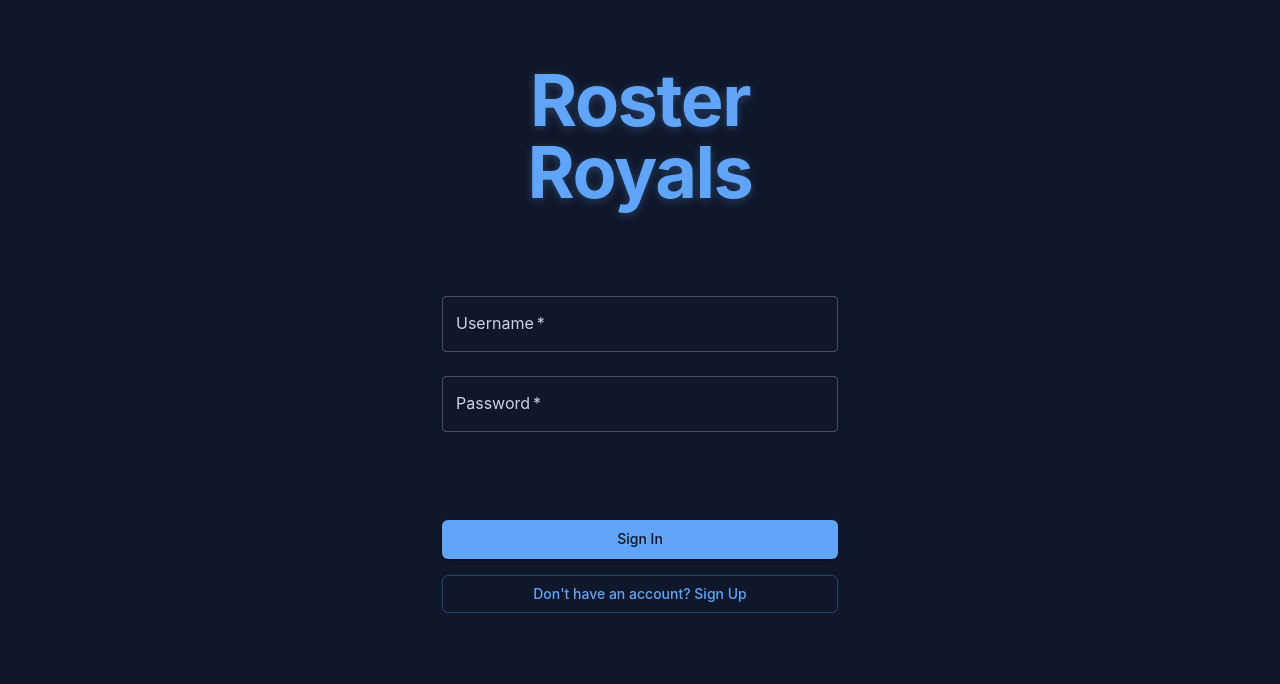
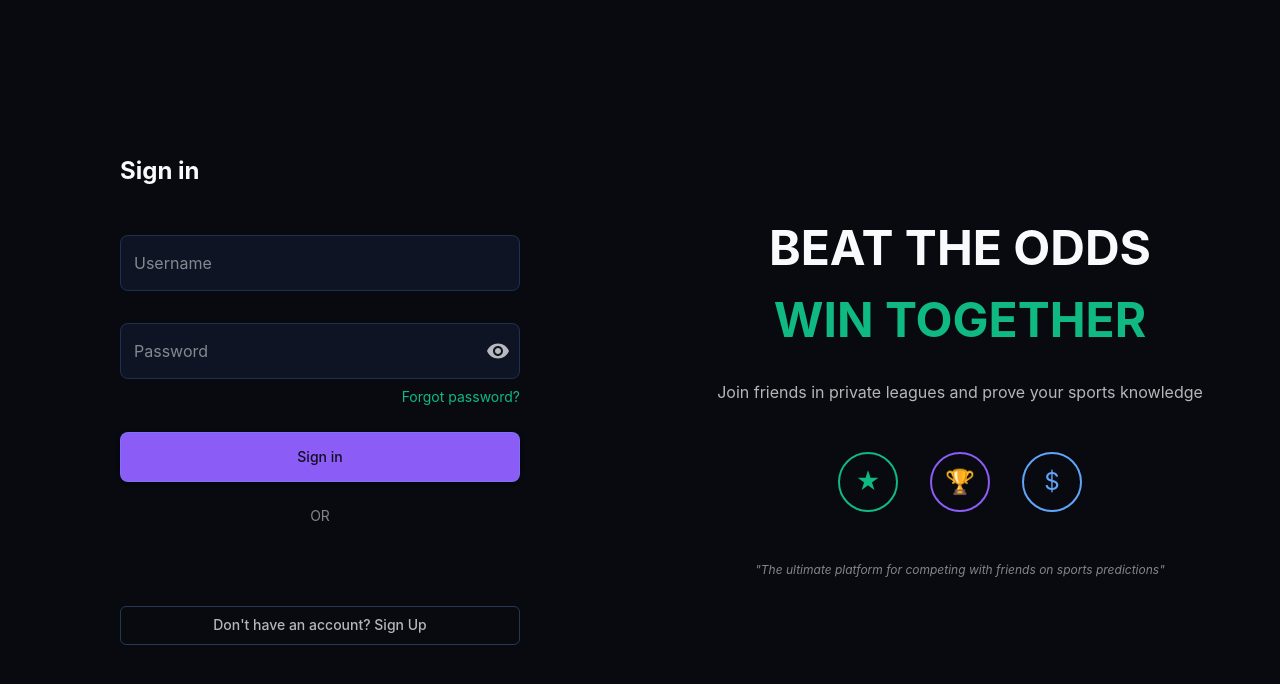
Before and after one commit to gnart-gnart/roster-royals, a React (Create React App) app in the folder frontend/: page / in a window 1280 px wide. Shown: the top 684 px of the page. Built offline with nearby package versions, Linux system fonts and the light colour scheme; no server answers.

Commit message:
adjusted UI for login page

```diff
--- a/frontend/src/pages/LoginPage.js
+++ b/frontend/src/pages/LoginPage.js
@@ -6,10 +6,17 @@ import {
   Container,
   TextField,
   Alert,
+  Grid,
+  InputAdornment,
+  IconButton,
+  Checkbox,
+  FormControlLabel,
 } from '@mui/material';
 import { useNavigate } from 'react-router-dom';
 import { login, register } from '../services/auth';
 import { GoogleOAuthProvider, GoogleLogin } from '@react-oauth/google';
+import VisibilityIcon from '@mui/icons-material/Visibility';
+import VisibilityOffIcon from '@mui/icons-material/VisibilityOff';
 
 function LoginPage() {
   const navigate = useNavigate();
@@ -21,7 +28,7 @@ function LoginPage() {
     email: '',
     password: '',
   });
-
+  const [showPassword, setShowPassword] = useState(false);
 
   // Get the API base URL from the environment variables
   const API_URL = process.env.REACT_APP_API_URL;
@@ -115,36 +122,47 @@ function LoginPage() {
     }
   };
 
+  const handleTogglePasswordVisibility = () => {
+    setShowPassword(!showPassword);
+  };
+
   return (
-    <Container component="main" maxWidth="xs">
-      <Box sx={{ marginTop: 8, display: 'flex', flexDirection: 'column', alignItems: 'center' }}>
-        <Typography
-          component="h1"
-          variant="h1"
-          sx={{
-            color: '#60a5fa',
-            fontWeight: '700',
-            marginBottom: 6,
-            textAlign: 'center',
-            fontSize: { xs: '3.5rem', sm: '4.5rem' },
-            textShadow: '0 2px 10px rgba(96, 165, 250, 0.3)',
-            letterSpacing: '-0.02em',
-            lineHeight: 1,
-          }}
-        >
-          Roster Royals
+    <Grid container sx={{ minHeight: '100vh', bgcolor: '#080a10' }}>
+      {/* Left side - Login Form */}
+      <Grid item xs={12} md={6} sx={{ p: 4, display: 'flex', flexDirection: 'column', justifyContent: 'center' }}>
+        <Box sx={{ maxWidth: 400, mx: 'auto', width: '100%' }}>
+          <Typography variant="h5" sx={{ mb: 4, fontWeight: 'bold', color: '#f8fafc' }}>
+            Sign in
           </Typography>
 
-        {error && <Alert severity="error" sx={{ mt: 2, width: '100%' }}>{error}</Alert>}
+          {error && <Alert severity="error" sx={{ mb: 2, width: '100%' }}>{error}</Alert>}
 
-        <Box component="form" onSubmit={handleSubmit} sx={{ mt: 3 }}>
+          <Box component="form" onSubmit={handleSubmit} sx={{ width: '100%' }}>
             <TextField
               margin="normal"
               required
               fullWidth
-            label="Username"
+              placeholder="Username"
               value={formData.username}
               onChange={(e) => setFormData({ ...formData, username: e.target.value })}
+              variant="outlined"
+              sx={{
+                mb: 2,
+                '& .MuiOutlinedInput-root': {
+                  bgcolor: 'rgba(15, 23, 42, 0.8)',
+                  borderRadius: '8px',
+                  '& fieldset': {
+                    borderColor: 'rgba(96, 165, 250, 0.2)',
+                  },
+                  '&:hover fieldset': {
+                    borderColor: 'rgba(96, 165, 250, 0.5)',
+                  },
+                  '&.Mui-focused fieldset': {
+                    borderColor: '#8b5cf6',
+                    borderWidth: '2px',
+                  },
+                }
+              }}
             />
 
             {(!isLogin || googleEmail) && (
@@ -152,13 +170,28 @@ function LoginPage() {
                 margin="normal"
                 required
                 fullWidth
-              label="Email"
+                placeholder="Email"
                 type="email"
                 value={formData.email}
                 onChange={(e) => setFormData({ ...formData, email: e.target.value })}
                 disabled={!!googleEmail}
-              InputProps={{
-                sx: { backgroundColor: googleEmail ? 'rgba(0, 0, 0, 0.1)' : 'inherit' }
+                variant="outlined"
+                sx={{
+                  mb: 2,
+                  '& .MuiOutlinedInput-root': {
+                    bgcolor: googleEmail ? 'rgba(0, 0, 0, 0.1)' : 'rgba(15, 23, 42, 0.8)',
+                    borderRadius: '8px',
+                    '& fieldset': {
+                      borderColor: 'rgba(96, 165, 250, 0.2)',
+                    },
+                    '&:hover fieldset': {
+                      borderColor: 'rgba(96, 165, 250, 0.5)',
+                    },
+                    '&.Mui-focused fieldset': {
+                      borderColor: '#8b5cf6',
+                      borderWidth: '2px',
+                    },
+                  }
                 }}
               />
             )}
@@ -167,14 +200,99 @@ function LoginPage() {
               margin="normal"
               required
               fullWidth
-            label="Password"
-            type="password"
+              placeholder="Password"
+              type={showPassword ? "text" : "password"}
               value={formData.password}
               onChange={(e) => setFormData({ ...formData, password: e.target.value })}
+              InputProps={{
+                endAdornment: (
+                  <InputAdornment position="end">
+                    <IconButton
+                      aria-label="toggle password visibility"
+                      onClick={handleTogglePasswordVisibility}
+                      edge="end"
+                      sx={{ color: 'rgba(255, 255, 255, 0.7)' }}
+                    >
+                      {showPassword ? <VisibilityOffIcon /> : <VisibilityIcon />}
+                    </IconButton>
+                  </InputAdornment>
+                ),
+              }}
+              variant="outlined"
+              sx={{
+                mb: 1,
+                '& .MuiOutlinedInput-root': {
+                  bgcolor: 'rgba(15, 23, 42, 0.8)',
+                  borderRadius: '8px',
+                  '& fieldset': {
+                    borderColor: 'rgba(96, 165, 250, 0.2)',
+                  },
+                  '&:hover fieldset': {
+                    borderColor: 'rgba(96, 165, 250, 0.5)',
+                  },
+                  '&.Mui-focused fieldset': {
+                    borderColor: '#8b5cf6',
+                    borderWidth: '2px',
+                  },
+                }
+              }}
             />
 
+            {isLogin && (
+              <Typography
+                variant="body2"
+                sx={{ textAlign: 'right', mb: 2, color: '#10b981', cursor: 'pointer' }}
+              >
+                Forgot password?
+              </Typography>
+            )}
+
+            <Button
+              type="submit"
+              fullWidth
+              variant="contained"
+              sx={{
+                mt: 1,
+                mb: 3,
+                py: 1.5,
+                backgroundColor: '#8b5cf6',
+                borderRadius: '8px',
+                '&:hover': {
+                  backgroundColor: '#7c3aed',
+                }
+              }}
+            >
+              {isLogin ? 'Sign in' : 'Register'}
+            </Button>
+
+            <Box sx={{ textAlign: 'center', position: 'relative', mb: 3 }}>
+              <Typography
+                variant="body2"
+                sx={{
+                  position: 'relative',
+                  bgcolor: '#080a10',
+                  px: 2,
+                  zIndex: 1,
+                  color: 'rgba(255, 255, 255, 0.5)'
+                }}
+              >
+                OR
+              </Typography>
+              <Box
+                sx={{
+                  position: 'absolute',
+                  top: '50%',
+                  left: 0,
+                  right: 0,
+                  height: '1px',
+                  bgcolor: 'rgba(255, 255, 255, 0.1)',
+                  zIndex: 0
+                }}
+              />
+            </Box>
+
             {isLogin && !googleEmail && (
-            <Box sx={{ mt: 2, width: '100%' }}>
+              <Box sx={{ mb: 2 }}>
                 <GoogleOAuthProvider clientId="1065387003454-mrilapnplql4coaj3ebvv4jcut0a1rr3.apps.googleusercontent.com">
                   <GoogleLogin
                     onSuccess={handleGoogleSuccess}
@@ -188,15 +306,6 @@ function LoginPage() {
               </Box>
             )}
 
-          <Button
-            type="submit"
-            fullWidth
-            variant="contained"
-            sx={{ mt: 3, mb: 2 }}
-          >
-            {isLogin ? 'Sign In' : 'Register'}
-          </Button>
-
             {!googleEmail && (
               <Button
                 fullWidth
@@ -204,14 +313,105 @@ function LoginPage() {
                   setIsLogin(!isLogin);
                   setFormData({ username: '', email: '', password: '' });
                 }}
-              sx={{ textAlign: 'center' }}
+                sx={{ color: 'rgba(255, 255, 255, 0.7)' }}
               >
                 {isLogin ? "Don't have an account? Sign Up" : "Already have an account? Sign In"}
               </Button>
             )}
           </Box>
         </Box>
-    </Container>
+      </Grid>
+
+      {/* Right side - Promotional Content */}
+      <Grid
+        item
+        md={6}
+        sx={{
+          display: { xs: 'none', md: 'flex' },
+          flexDirection: 'column',
+          justifyContent: 'center',
+          alignItems: 'center',
+          backgroundColor: '#080a10',
+          p: 6,
+          position: 'relative'
+        }}
+      >
+        <Box sx={{ maxWidth: 500, textAlign: 'center' }}>
+          <Typography variant="h3" sx={{ fontWeight: 'bold', mb: 2, color: '#f8fafc' }}>
+            BEAT THE ODDS
+          </Typography>
+          <Typography variant="h3" sx={{ fontWeight: 'bold', mb: 4, color: '#10b981' }}>
+            WIN TOGETHER
+          </Typography>
+          <Typography variant="body1" sx={{ mb: 6, color: 'rgba(255, 255, 255, 0.7)' }}>
+            Join friends in private leagues and prove your sports knowledge
+          </Typography>
+
+          <Box sx={{ display: 'flex', justifyContent: 'center', gap: 4 }}>
+            <Box
+              component="div"
+              sx={{
+                width: 60,
+                height: 60,
+                borderRadius: '50%',
+                display: 'flex',
+                alignItems: 'center',
+                justifyContent: 'center',
+                border: '2px solid #10b981',
+                color: '#10b981',
+                fontSize: '24px'
+              }}
+            >
+              ★
+            </Box>
+            <Box
+              component="div"
+              sx={{
+                width: 60,
+                height: 60,
+                borderRadius: '50%',
+                display: 'flex',
+                alignItems: 'center',
+                justifyContent: 'center',
+                border: '2px solid #8b5cf6',
+                color: '#8b5cf6',
+                fontSize: '24px'
+              }}
+            >
+              🏆
+            </Box>
+            <Box
+              component="div"
+              sx={{
+                width: 60,
+                height: 60,
+                borderRadius: '50%',
+                display: 'flex',
+                alignItems: 'center',
+                justifyContent: 'center',
+                border: '2px solid #60a5fa',
+                color: '#60a5fa',
+                fontSize: '24px'
+              }}
+            >
+              $
+            </Box>
+          </Box>
+
+          <Typography
+            variant="caption"
+            sx={{
+              display: 'block',
+              mt: 6,
+              fontStyle: 'italic',
+              color: 'rgba(255, 255, 255, 0.5)'
+            }}
+          >
+            "The ultimate platform for competing with friends on sports predictions"
+          </Typography>
+        </Box>
+      </Grid>
+    </Grid>
   );
 }
 
```
Also changed, not shown: 2 other files (tests, documents, lock files or other folders). Lines whose indentation alone changed are shown as unchanged.
